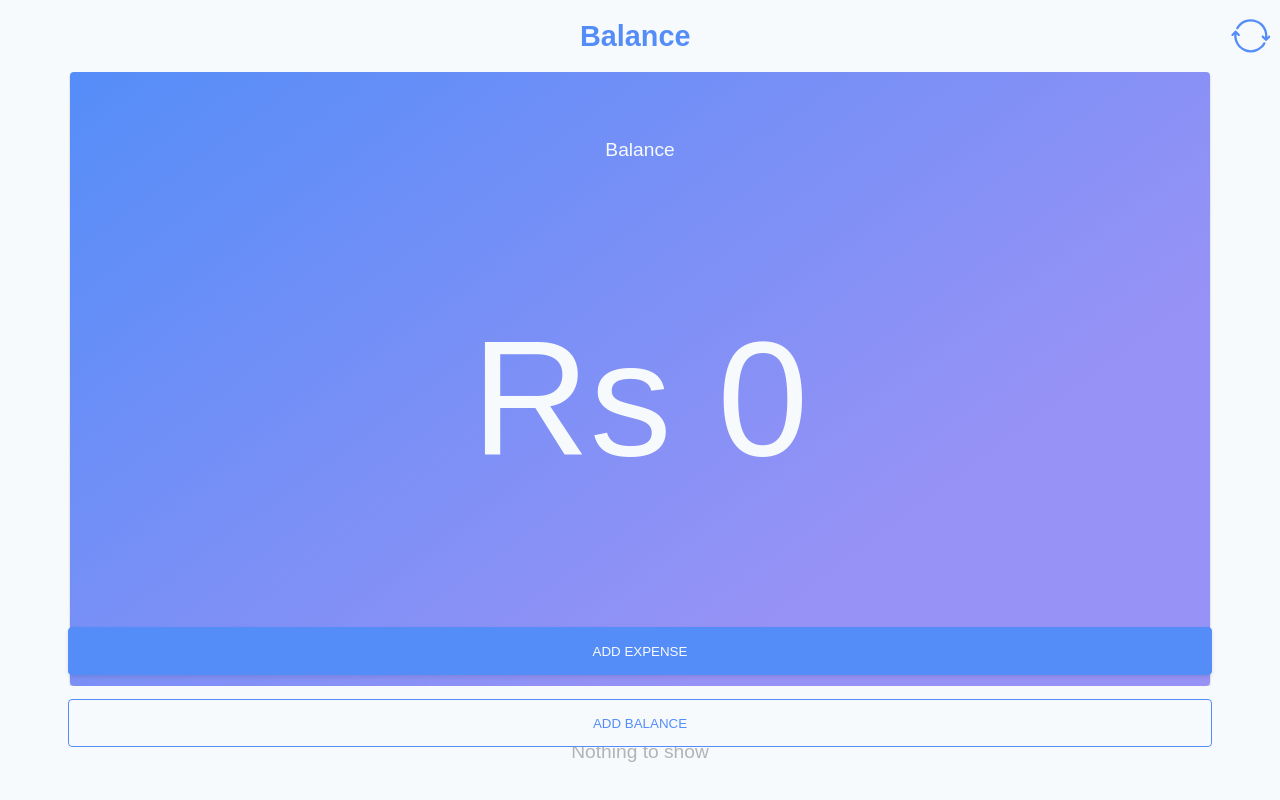
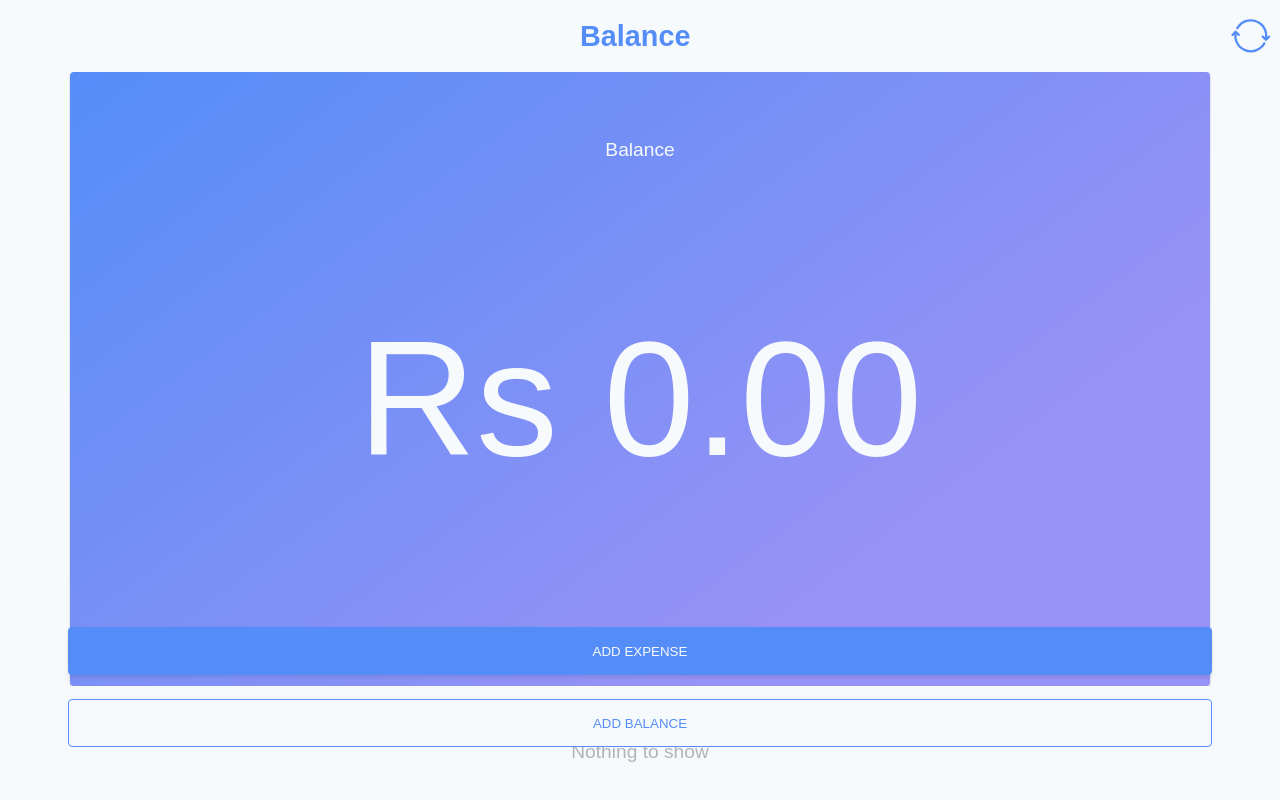
Before and after one commit to nishanbajracharya/balance-pwa, a React (Vite) app: page / in a window 1280 px wide. Shown: the top 800 px of the page. Built offline with nearby package versions, Linux system fonts and the light colour scheme.

Commit message:
Remove numeral dependency

```diff
--- a/package.json
+++ b/package.json
@@ -8,7 +8,6 @@
     "date-fns": "^4.1.0",
     "lodash.debounce": "^4.0.8",
     "lodash.omit": "^4.5.0",
-    "numeral": "^2.0.6",
     "react": "^19.2.4",
     "react-dom": "^19.2.4",
     "react-redux": "^9.2.0",
@@ -21,7 +20,6 @@
   "devDependencies": {
     "@types/lodash.debounce": "^4.0.9",
     "@types/lodash.omit": "^4.5.9",
-    "@types/numeral": "^2.0.5",
     "@types/react": "^19.2.14",
     "@types/react-dom": "^19.2.3",
     "@types/react-slick": "^0.23.13",
--- /dev/null
+++ b/src/common/utils.ts
@@ -0,0 +1,10 @@
+export function formatMoney(value: number) {
+  return new Intl.NumberFormat('en-IN', {
+    minimumFractionDigits: 2,
+    maximumFractionDigits: 2,
+  }).format(value);
+}
+
+export function formatMoneyWithSymbol(value: number, currencySymbol = 'Rs') {
+  return `${currencySymbol} ${formatMoney(value)}`;
+}
--- a/src/components/card.tsx
+++ b/src/components/card.tsx
@@ -1,5 +1,6 @@
-import numeral from 'numeral';
 import classnames from 'classnames';
+
+import { formatMoneyWithSymbol } from '../common/utils';
 
 export type CardProps = {
   value?: number;
@@ -15,7 +16,7 @@ export default function Card({
   return (
     <div className={classnames('card', className)}>
       <p className="card-title">{title}</p>
-      <p className="card-value">Rs {numeral(value).format('0,0')}</p>
+      <p className="card-value">{formatMoneyWithSymbol(value)}</p>
     </div>
   );
 }
--- a/src/components/input.tsx
+++ b/src/components/input.tsx
@@ -16,7 +16,6 @@ export type InputProps = {
 
 const Component = ({
   type,
-  value,
   onBlur,
   onFocus,
   onChange,
@@ -26,7 +25,6 @@ const Component = ({
 }: InputProps) =>
   multiline ? (
     <textarea
-      value={value}
       onBlur={onBlur}
       onFocus={onFocus}
       onChange={onChange}
@@ -36,7 +34,6 @@ const Component = ({
   ) : (
     <input
       type={type}
-      value={value}
       onBlur={onBlur}
       onFocus={onFocus}
       onChange={onChange}
@@ -47,7 +44,6 @@ const Component = ({
 
 export default function Input({
   type,
-  value = '',
   placeholder,
   multiline = false,
   onBlur = () => {},
@@ -78,7 +74,6 @@ export default function Input({
   return (
     <Component
       type={type}
-      value={value}
       onBlur={_onBlur}
       onFocus={_onFocus}
       onChange={_onChange}
--- a/src/components/listItem.tsx
+++ b/src/components/listItem.tsx
@@ -1,4 +1,4 @@
-import numeral from 'numeral';
+import { formatMoneyWithSymbol } from '../common/utils';
 
 export type ExpenseItemProps = {
   title?: string;
@@ -12,7 +12,7 @@ export default function ExpenseItem({
   return (
     <li className="expense-item">
       <span className="expense-title">{title}</span>
-      <span className="expense-value">Rs {numeral(value).format('0,0')}</span>
+      <span className="expense-value">{formatMoneyWithSymbol(value)}</span>
     </li>
   );
 }
--- a/src/views/addBalance.tsx
+++ b/src/views/addBalance.tsx
@@ -39,7 +39,7 @@ export default function AddBalance() {
         <Input
           type="number"
           placeholder="How much do you want to add?"
-          onValueChange={(v: string) => setValue(Math.abs(parseInt(v) || 0))}
+          onValueChange={(v: string) => setValue(Math.abs(parseFloat(v) || 0))}
         />
 
         <BalanceItem title="Current Balance" value={balance} />
--- a/src/views/addExpense.tsx
+++ b/src/views/addExpense.tsx
@@ -38,7 +38,7 @@ export default function AddExpense() {
         <Input
           type="number"
           placeholder="How much did you spend?"
-          onValueChange={(v: string) => setValue(Math.abs(parseInt(v) || 0))}
+          onValueChange={(v: string) => setValue(Math.abs(parseFloat(v) || 0))}
         />
 
         <Input
```
Also changed, not shown: 1 other file (tests, documents, lock files or other folders).
